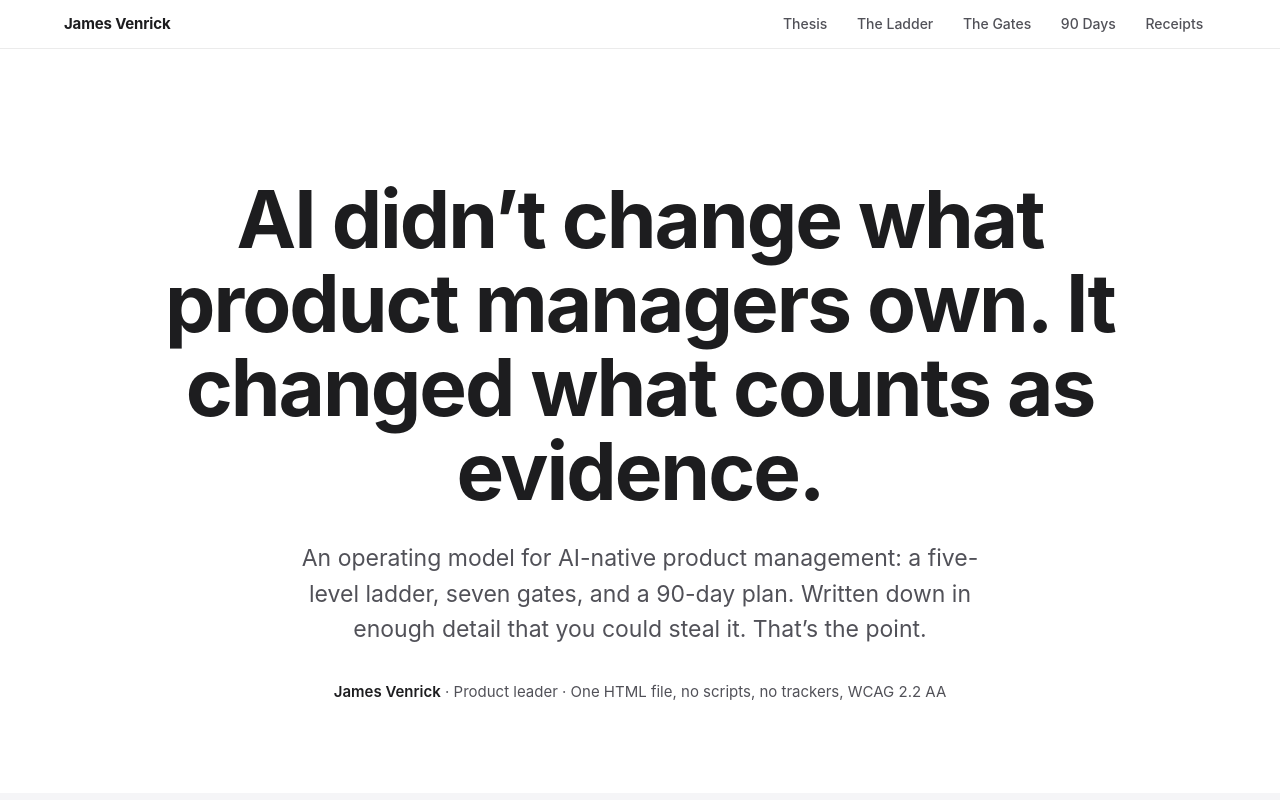
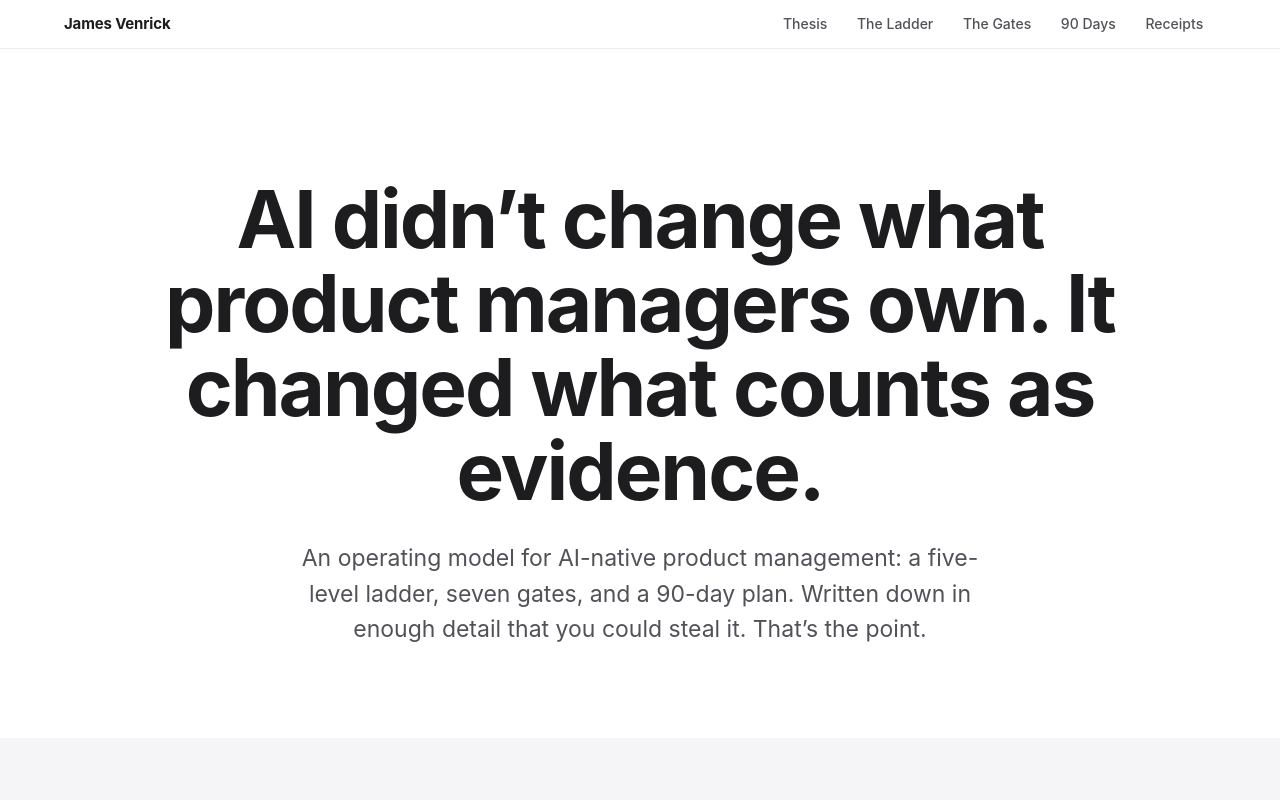
Before and after one commit to v3nr1ck/enterpriseaipm, a plain HTML site: page index.html in a window 1280 px wide. Shown: the top 800 px of the page. Drawn offline with Linux system fonts and the light colour scheme.

Commit message:
Remove hero byline; identity lives in nav and footer
Co-Authored-By: Claude Fable 5 <noreply@anthropic.com>

```diff
--- a/index.html
+++ b/index.html
@@ -95,8 +95,6 @@ h1 {
   color: var(--ink-soft); max-width: 44rem; margin: 1.75rem auto 0;
   font-weight: 400;
 }
-.hero-byline { margin-top: 2rem; font-size: 0.9375rem; color: var(--ink-soft); }
-.hero-byline strong { color: var(--ink); font-weight: 600; }
 
 /* ── Sections ── */
 section { padding: clamp(3.5rem, 7vw, 6.5rem) 0; scroll-margin-top: 4rem; }
@@ -213,7 +211,6 @@ footer .links { display: flex; gap: 1.5rem; font-size: 0.9375rem; }
     An operating model for AI-native product management: a five-level ladder, seven gates,
     and a 90-day plan. Written down in enough detail that you could steal it. That’s the point.
   </p>
-  <p class="hero-byline"><strong>James Venrick</strong> · Product leader · One HTML file, no scripts, no trackers, WCAG 2.2 AA</p>
 </header>
 
 <main id="main">
```
